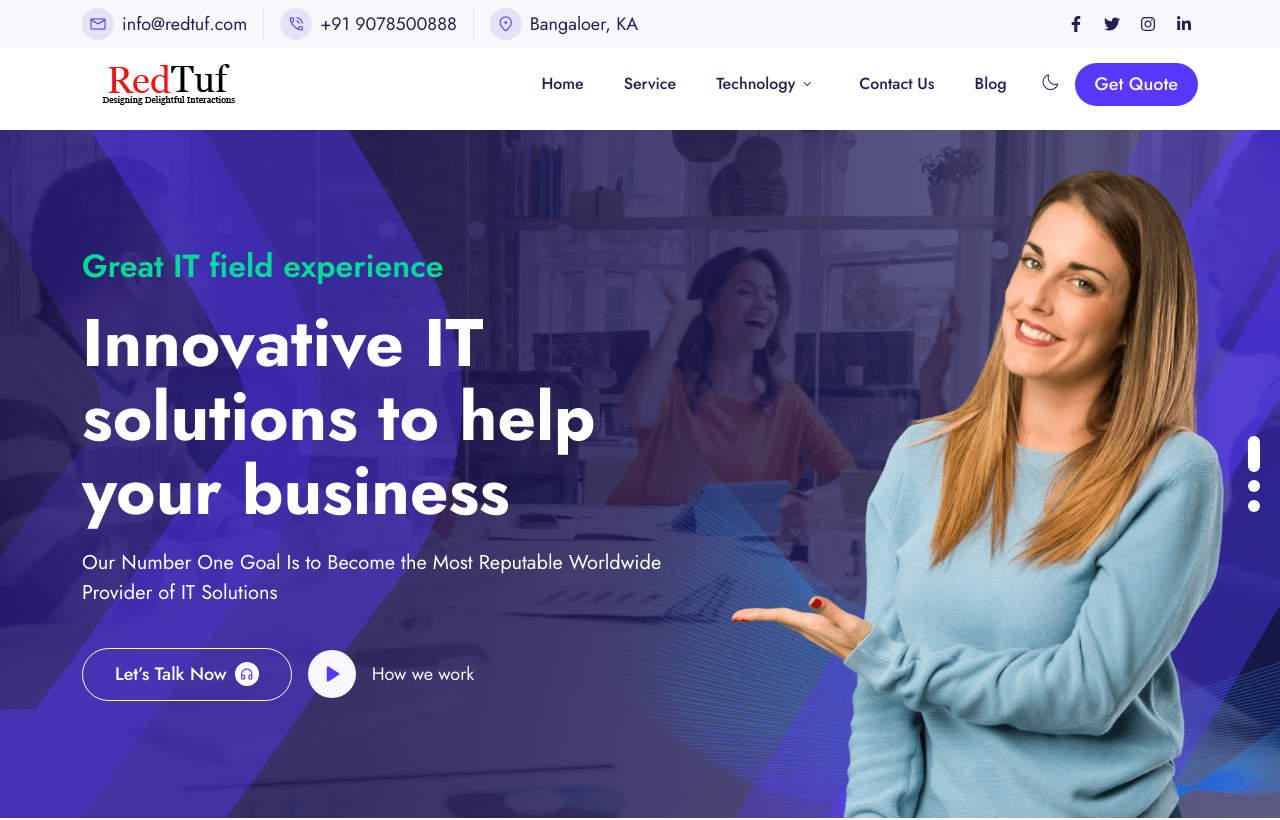
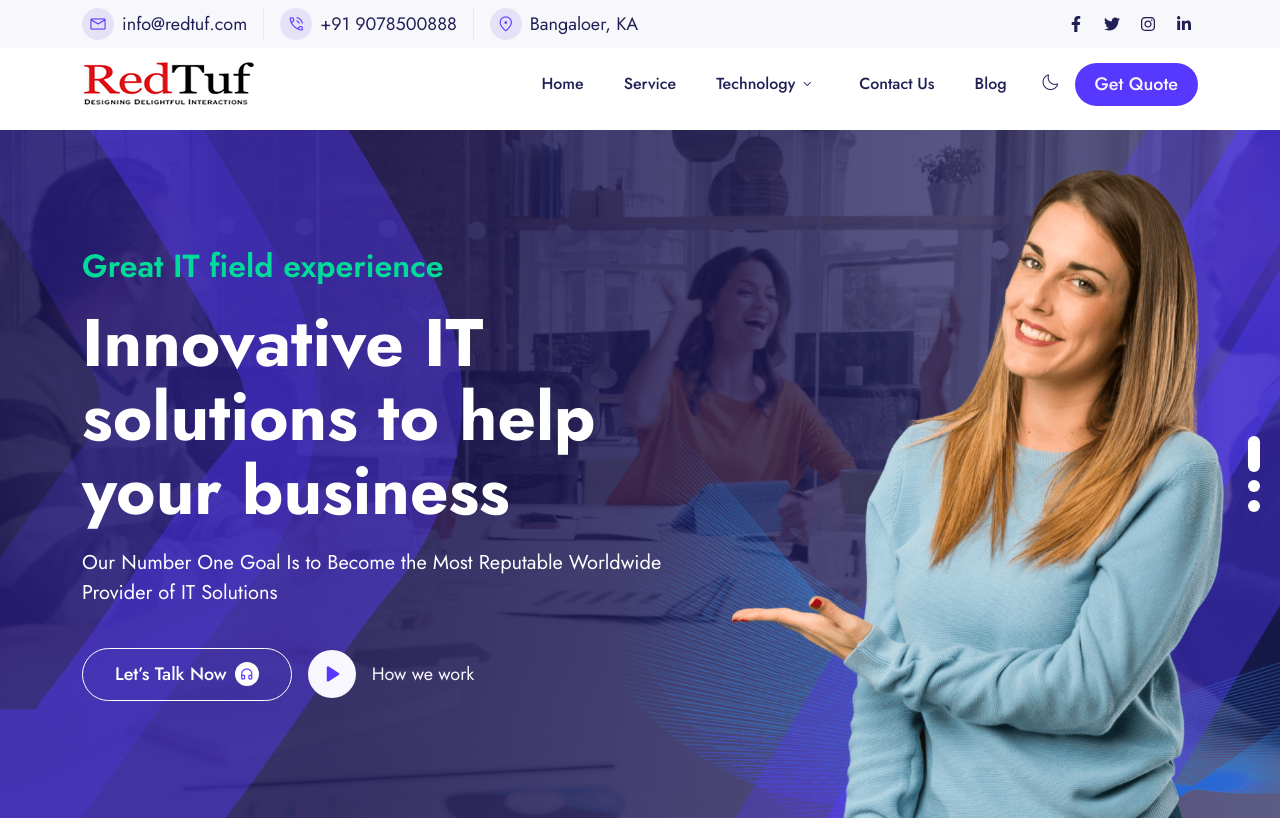
Before and after one commit to redtuf/Redtuf-website-Next-Js-, a Next.js app: page / in a window 1280 px wide. Shown: the top 820 px of the page. Built offline with nearby package versions, Linux system fonts and the light colour scheme.

Commit message:
logo-changed-finnal-aug
logo-changed-finnal-aug

```diff
--- a/components/Mobilemenu.tsx
+++ b/components/Mobilemenu.tsx
@@ -29,7 +29,7 @@ const Mobilemenu = () => {
         <div className="mobile-menu__head">
           <Link href="/" className="mobile-menu__logo">
             <img
-              src="/images/redtuf-logo1.png"
+              src="/images/redtuf-new-logo-aug.png"
               alt="image"
               className="mobile-menu__logo-img"
             />
--- a/components/Navbar.tsx
+++ b/components/Navbar.tsx
@@ -141,7 +141,7 @@ const Navbar = ({rtlurl}) => {
                         {/* <!-- Logo  --> */}
                         <Link href="/" className="logo">
                           <img
-                            src="/images/redtuf-logo1.png"
+                            src="/images/redtuf-new-logo-aug.png"
                             alt="image"
                             className="logo__img logo__dark"
                           />
@@ -171,7 +171,7 @@ const Navbar = ({rtlurl}) => {
                 {/* <!-- Logo --> */}
                 <Link href="/" className="logo">
                   <img
-                    src="/images/redtuf-logo1.png"
+                    src="/images/redtuf-new-logo-aug.png"
                     alt="image"
                     className="logo__img logo__dark"
                   />
--- a/components/home_2/Footer.tsx
+++ b/components/home_2/Footer.tsx
@@ -15,7 +15,7 @@ const Footer = () => {
               <div className="col-md-6 col-xl-5">
                 <Link href="/" className="logo mb-6">
                   <img
-                    src="/images/redtuf-logo1.png"
+                    src="/images/redtuf-new-logo-aug.png"
                     alt="image"
                     className="logo__img"
                   />
--- a/components/home_2/Navbar.tsx
+++ b/components/home_2/Navbar.tsx
@@ -144,7 +144,7 @@ const Navbar = () => {
                         {/* <!-- Logo  --> */}
                         <Link href="/" className="logo">
                           <img
-                            src="/images/redtuf-logo1.png"
+                            src="/images/redtuf-new-logo-aug.png"
                             alt="image"
                             className="logo__img logo__dark"
                           />
@@ -174,7 +174,7 @@ const Navbar = () => {
                 {/* <!-- Logo --> */}
                 <Link href="/" className="logo">
                   <img
-                    src="/images/redtuf-logo1.png"
+                    src="/images/redtuf-new-logo-aug.png"
                     alt="image"
                     className="logo__img logo__dark"
                   />
```
Also changed, not shown: public/images/redtuf-new-logo-aug.png (added).
